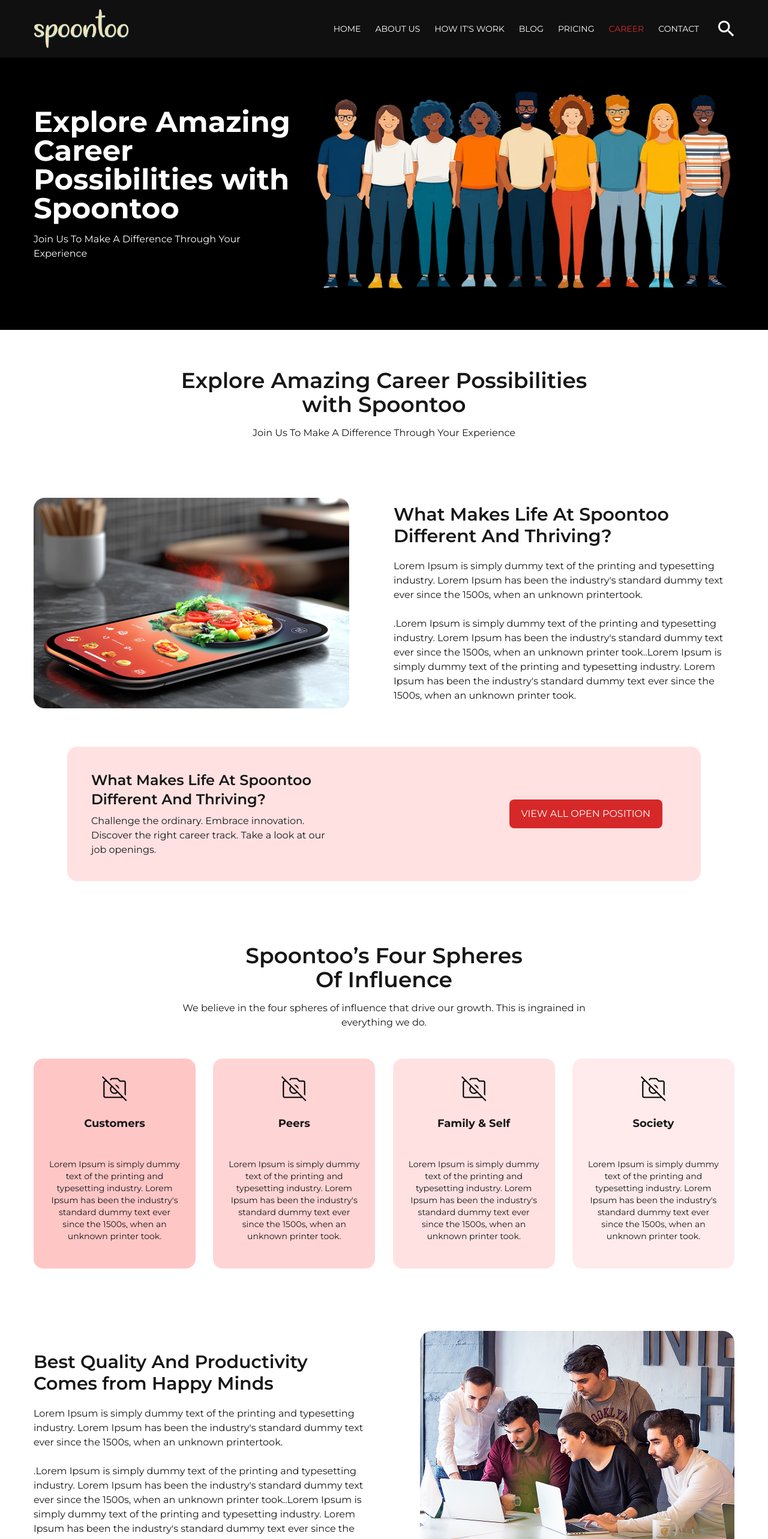
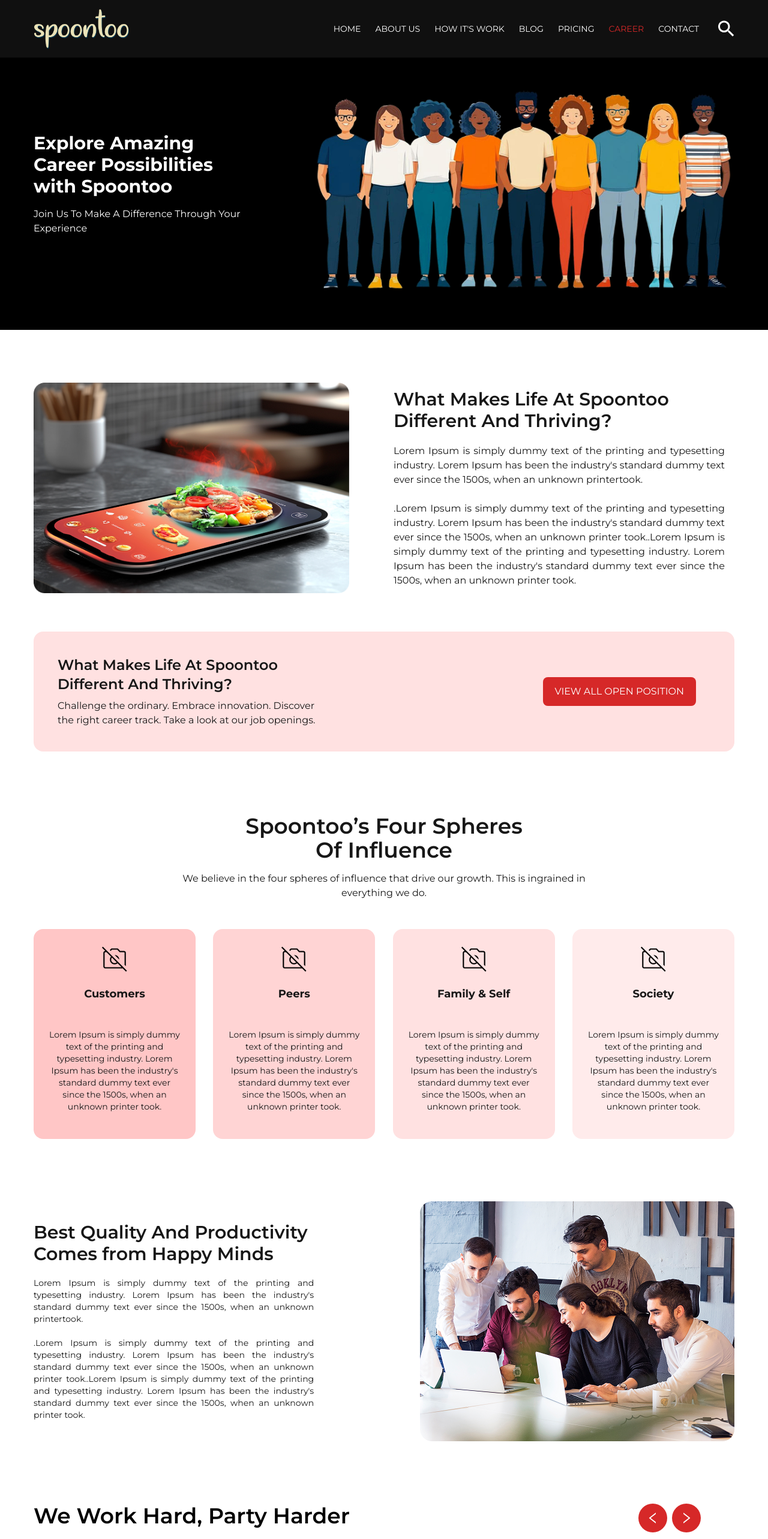
Before and after one commit to sudipblownfuse/spoontoo-dev, a Next.js app: page /career in a window 1280 px wide. Shown: the top 2566 px of the page at 60% size. Built offline with nearby package versions, Linux system fonts and the light colour scheme.

Commit message:
tab view updated

```diff
--- a/components/BlogComponents/RecentBlogSec.jsx
+++ b/components/BlogComponents/RecentBlogSec.jsx
@@ -131,7 +131,7 @@
                     {blog.categories.map((category, i) => (
                       <p
                         key={i}
-                        className="text-[8px] lg:text-xs text-white bg-secondary px-2  py-1 rounded-full"
+                        className="text-[8px] lg:text-[10px] text-white bg-secondary px-2  py-1 rounded-full"
                       >
                         {category}
                       </p>
--- a/components/CareerComponents.jsx/CareerHero.jsx
+++ b/components/CareerComponents.jsx/CareerHero.jsx
@@ -12,7 +12,7 @@
       <div className="w-full width-container mx-auto flex flex-col lg:flex-row items-center justify-between px-5 lg:px-14 py-16">
         {/* ------------------------ Text ----------------------- */}
         <div className="w-[100%] sm:w-[70%] lg:w-[40%] flex flex-col items-center lg:items-start justify-center pb-12 lg:pb-0">
-          <motion.h1 className="text-white font-bold text-3xl md-4xl lg:text-5xl text-center lg:text-start"
+          <motion.h1 className="w-[80%]  text-white font-bold text-3xl md:text-3xl text-center lg:text-start"
           initial={{ opacity: 0, y: 50 }}
           whileInView={{ opacity: 1, y: 0 }}
           transition={{ duration: 0.5, ease: "easeOut" }}
@@ -20,7 +20,7 @@
           >
             Explore Amazing Career Possibilities with Spoontoo
           </motion.h1>
-          <motion.h4 className="w-[85%] text-white text-sm lg:text-base py-4 text-center lg:text-start"
+          <motion.h4 className="w-[83%] text-white text-sm lg:text-base py-4 text-center lg:text-start"
           initial={{ opacity: 0, y: 50 }}
           whileInView={{ opacity: 1, y: 0 }}
           transition={{ duration: 0.5, ease: "easeOut" }}
--- a/components/CareerComponents.jsx/CareerImgSection.jsx
+++ b/components/CareerComponents.jsx/CareerImgSection.jsx
@@ -18,8 +18,8 @@
   const swiperRef = useRef(null);
 
   return (
-    <section className="w-full h-auto flex flex-col justify-start items-center mt-8 md:mt-24 px-6 md:px-14">
-      <h3 className="w-full width-container px-0 md:px-5 lg:px-14 text-xl sm:text-2xl lg:text-4xl font-semibold text-black pt-10 pb-6 text-center sm:text-start">
+    <section className="w-full h-auto flex flex-col justify-start items-center mt-8 md:mt-16 px-6 md:px-14">
+      <h3 className="w-full width-container px-0  text-xl sm:text-2xl lg:text-4xl font-semibold text-black pt-10 pb-6 text-center sm:text-start">
         We Work Hard, Party Harder
       </h3>
 
--- a/components/CareerComponents.jsx/CareetTopSec.jsx
+++ b/components/CareerComponents.jsx/CareetTopSec.jsx
@@ -10,7 +10,7 @@
   return (
     <section className="w-full h-auto pt-10 md:pt-16">
       <div className="w-full width-container mx-auto px-5 lg:px-14 flex flex-col items-center">
-        <motion.div
+        {/* <motion.div
           className="w-full sm:w-[75%] lg:w-[60%] flex flex-col items-center"
           initial={{ y: 80, opacity: 0 }}
           whileInView={{ y: 0, opacity: 1 }}
@@ -23,9 +23,9 @@
           <h5 className="w-[70%] sm:w-full text-center pt-4 text-sm sm:text-base">
             Join Us To Make A Difference Through Your Experience
           </h5>
-        </motion.div>
+        </motion.div> */}
 
-        <div className="w-full flex flex-col-reverse sm:flex-row justify-center items-center pt-14 sm:pt-24">
+        <div className="w-full flex flex-col-reverse sm:flex-row justify-center items-center pt-14 sm:pt-6">
           {/* image */}
           <motion.div
             className="w-full sm:w-1/2 h-auto mt-7 sm:mt-0 flex justify-center sm:justify-start"
@@ -50,7 +50,7 @@
             <h3 className="text-xl lg:text-3xl font-semibold text-center sm:text-start">
             What Makes Life At Spoontoo Different And Thriving?
             </h3>
-            <h6 className="pt-5 text-sm lg:text-base text-center sm:text-start">
+            <h6 className="pt-5 text-sm lg:text-base text-center sm:text-justify">
               Lorem Ipsum is simply dummy text of the printing and typesetting
               industry. Lorem Ipsum has been the industry's standard dummy text
               ever since the 1500s, when an unknown printertook.
--- a/components/CareerComponents.jsx/Productiviity.jsx
+++ b/components/CareerComponents.jsx/Productiviity.jsx
@@ -20,7 +20,7 @@
           <h3 className="font-semibold text-2xl lg:text-3xl w-[80%] text-center lg:text-start">
             Best Quality And Productivity Comes from Happy Minds
           </h3>
-          <h6 className="pt-5 text-sm sm:text-sm lg:text-base text-center lg:text-start px-3 sm:px-0">
+          <h6 className="w-[80%] pt-5 text-sm  text-center lg:text-justify px-3 sm:px-0">
             Lorem Ipsum is simply dummy text of the printing and typesetting
             industry. Lorem Ipsum has been the industry's standard dummy text
             ever since the 1500s, when an unknown printertook. <br />
--- a/components/CareerComponents.jsx/Section2.jsx
+++ b/components/CareerComponents.jsx/Section2.jsx
@@ -7,7 +7,7 @@
   return (
     <section className="w-full h-auto flex justify-center py-12 sm:py-16 px-5 lg:px-14">
       <motion.div
-        className="w-full width-container mx-0 lg:mx-14 flex flex-col sm:flex-row justify-between items-center bg-[#FFE1E1] rounded-2xl"
+        className="w-full width-container  flex flex-col sm:flex-row justify-between items-center bg-[#FFE1E1] rounded-2xl"
         initial={{ y: 80, opacity: 0 }}
         whileInView={{ y: 0, opacity: 1 }}
         transition={{ duration: 0.5, ease: "easeOut", delay: 0.1 }}
--- a/components/ContactComponents/ContactForm.jsx
+++ b/components/ContactComponents/ContactForm.jsx
@@ -90,15 +90,16 @@
       </div>
       <div className="w-full width-container mx-auto px-5 sm:px-14 flex flex-col lg:flex-row items-center justify-between">
         {/*------------------------------- Image Section ------------ */}
-        <div className="w-full lg:w-[40%] h-auto flex flex-col items-center lg:items-start gap-4 pb-8 lg:pb-0">
+        <div className="w-full md:w-[40%] h-auto flex flex-col items-center lg:items-start gap-4 pb-8 lg:pb-0">
           {/* image */}
           <motion.div
+          className="w-full flex justify-center "
             initial={{ opacity: 0, scale: 0.5 }}
             whileInView={{ opacity: 1, scale: 1 }}
             transition={{ duration: 0.6, ease: "easeOut" }}
             viewport={{ once: true, amount: 0.4 }}
           >
-            <Image className="w-80 lg:w-full" src={hello} alt="contact-img" />
+            <Image className="w-80 md:w-full" src={hello} alt="contact-img" />
           </motion.div>
         </div>
 
@@ -192,7 +193,7 @@
             <div className="absolute w-full md:w-auto left-1/2 bottom-[-85px] md:bottom-[-36px] transform -translate-x-1/2">
               <motion.button
               type="submit"
-                className="uppercase w-full md:w-fit px-6 py-3 text-white bg-secondary rounded-md my-3 drop-shadow-md"
+                className="uppercase w-full md:w-fit px-12 py-3 text-white bg-secondary rounded-md my-3 drop-shadow-md"
                 initial={{ opacity: 0, y: 30 }}
                 whileInView={{ opacity: 1, y: 0 }}
                 transition={{ duration: 0.4, ease: "easeOut", delay: 0.5 }}
--- a/components/PricingComponents/PricingCards.jsx
+++ b/components/PricingComponents/PricingCards.jsx
@@ -49,7 +49,7 @@
   ];
 
   return (
-    <div className="w-full width-container mx-auto px-5 sm:px-10 flex flex-col lg:flex-row justify-around items-center pt-16 pb-24">
+    <div className="w-full width-container mx-auto px-5  flex flex-col lg:flex-row justify-around items-center pt-16 pb-24">
       {packageData.map((item, index) => (
         <motion.div
           key={index}
@@ -71,7 +71,7 @@
               {item.offerings.map((offer, i) => (
                 <h5
                   key={i}
-                  className="font-semibold text-gray-600 text-sm sm:text-base"
+                  className="font-semibold text-gray-600 text-sm "
                 >
                   {offer}
                 </h5>
--- a/components/PricingComponents/PricingMAIN.jsx
+++ b/components/PricingComponents/PricingMAIN.jsx
@@ -6,7 +6,7 @@
 
 const PricingMAIN = () => {
   return (
-    <div className='w-full min-h-screen overflow-x-clip'>
+    <div className='w-full h-auto overflow-x-clip'>
       <HeadingSection/>
       <PricingSection/>
     </div>
```
